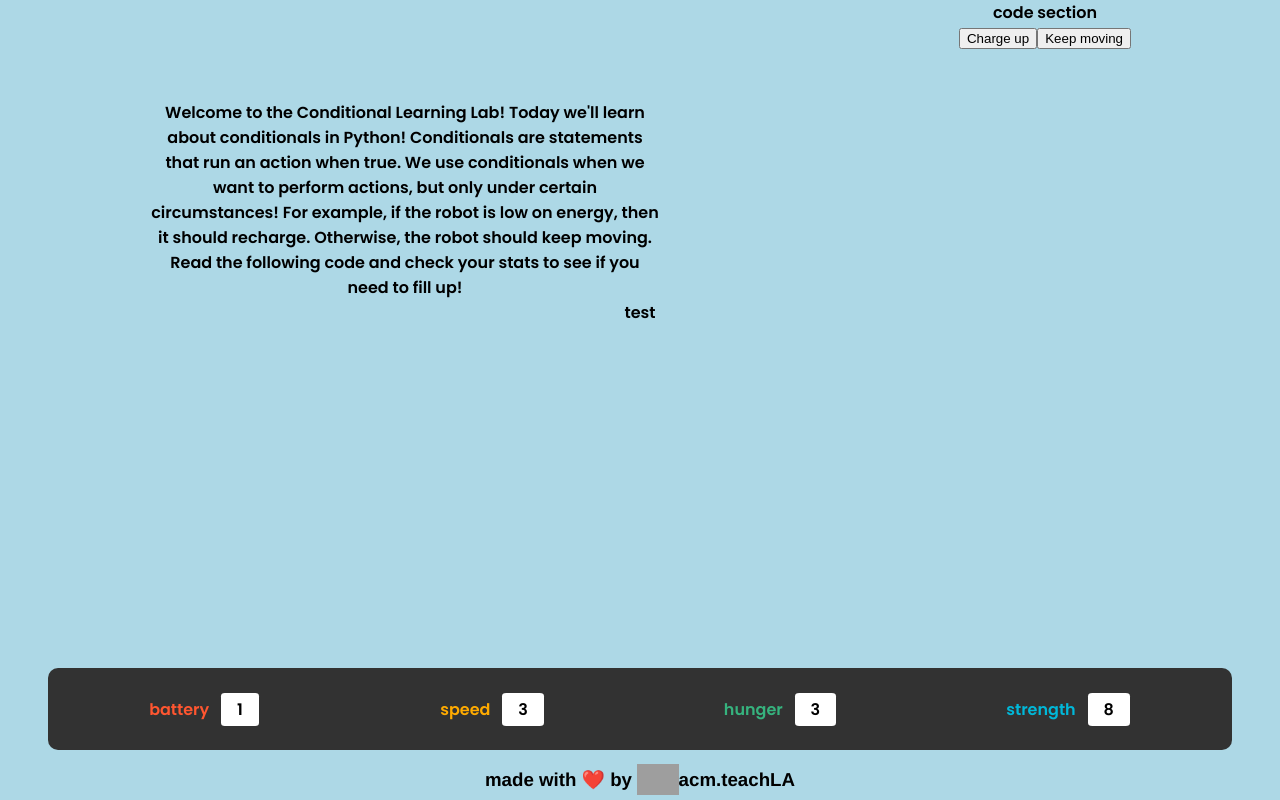
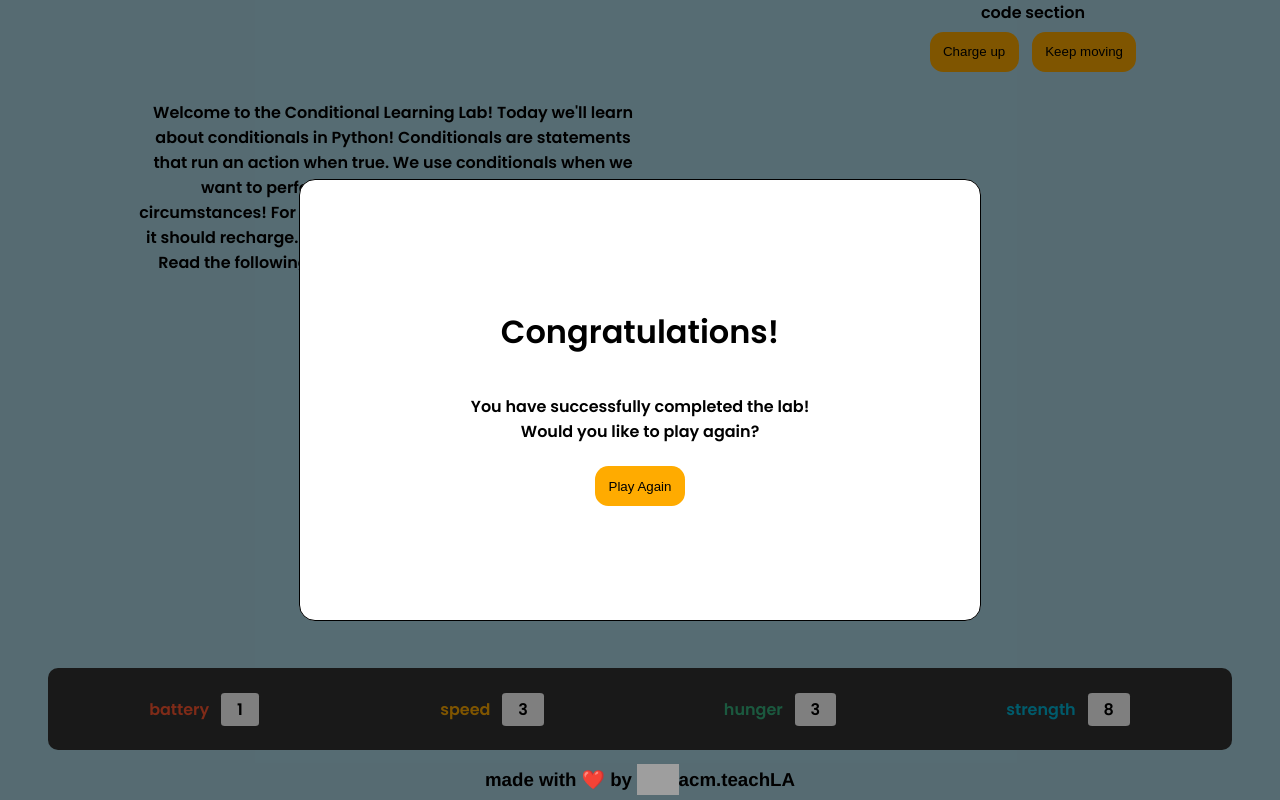
Before and after one commit to uclaacm/conditional-learning-lab, a React app: page / in a window 1280 px wide. Built offline with nearby package versions, Linux system fonts and the light colour scheme; grey boxes are pictures that could not be loaded; a web font is replaced by a local one.

Commit message:
* Initial play again modal component commit * Modal is left to be automatically open for demo but need to change   later

```diff
--- a/package.json
+++ b/package.json
@@ -11,11 +11,13 @@
   "dependencies": {
     "@types/react": "^17.0.33",
     "@types/react-dom": "^17.0.9",
+    "@types/react-modal": "^3.13.1",
     "@types/react-router-dom": "^5.3.2",
     "babelify": "^10.0.0",
     "browserify": "^17.0.0",
     "react": "^17.0.2",
     "react-dom": "^17.0.2",
+    "react-modal": "^3.14.4",
     "react-router-dom": "^5.3.0"
   },
   "devDependencies": {
--- a/src/components/pages/Landing.tsx
+++ b/src/components/pages/Landing.tsx
@@ -1,6 +1,13 @@
+import React from 'react';
+import PlayAgain from '../shared/PlayAgain';
+
 export default function Landing(): JSX.Element {
 
   return (
-    <div>test</div>
+    <React.Fragment>
+      <PlayAgain>
+
+      </PlayAgain>
+    </React.Fragment>
   );
 }
--- a/src/components/shared/ChoiceButton.tsx
+++ b/src/components/shared/ChoiceButton.tsx
@@ -9,7 +9,7 @@ interface statsProps {
 export default function Stats(props:statsProps): JSX.Element {
   return (
     <Link to={props.toPage}>
-      <button onClick={props.onClick}>{props.text}</button>
+      <button className="choice-button" onClick={props.onClick}>{props.text}</button>
     </Link>
   );
 }
--- /dev/null
+++ b/src/components/shared/PlayAgain.tsx
@@ -0,0 +1,60 @@
+import React, { useState } from 'react';
+import Modal from 'react-modal';
+import '../../styles/playAgain.scss';
+import ChoiceButton from './ChoiceButton';
+
+/*
+interface PlayAgainProps {
+    modalOpen: boolean,
+}
+*/
+
+export default function PlayAgain(/*props: PlayAgainProps*/ ): JSX.Element {
+  //const { modalOpen } = props;
+
+  const [open, setOpen] = useState(true);
+
+  return (
+    <Modal
+      style={{
+        overlay: {
+          position: 'fixed',
+          top: 0,
+          left: 0,
+          right: 0,
+          bottom: 0,
+          backgroundColor: 'rgba(0, 0, 0, 0.5)',
+        },
+        content: {
+          top: '50%',
+          left: '50%',
+          border: '1px solid black',
+          background: '#fff',
+          width: '50%',
+          height: '50%',
+          transform: 'translate(-50%, -50%)',
+          position: 'fixed',
+          borderRadius: '1em',
+        },
+      }}
+      isOpen={open}
+    >
+      <div className="modal-content">
+        <h1>
+                    Congratulations!
+        </h1>
+
+        <p>
+                    You have successfully completed the lab! <br />
+                    Would you like to play again?
+        </p>
+
+        <ChoiceButton
+          text="Play Again"
+          toPage="/" //landing page, should take you here from last level
+          onClick={() => setOpen(false)}
+        />
+      </div>
+    </Modal>
+  );
+}
--- a/src/styles/choiceButton.scss
+++ b/src/styles/choiceButton.scss
@@ -1 +1,16 @@
 @import 'global';
+
+.choice-button {
+  background-color: #ffab00;
+  border: 0;
+  border-radius: 1em;
+  height: 3em;
+  margin: 0.5em;
+  padding: 0 1em;
+
+  &:hover {
+    background-color: #d48e00;
+    cursor: pointer;
+    transition-duration: 0.2s;
+  }
+}
--- /dev/null
+++ b/src/styles/playAgain.scss
@@ -0,0 +1,9 @@
+.modal-content {
+  align-items: center;
+  display: flex;
+  flex-direction: column;
+  height: 100%;
+  justify-content: center;
+  text-align: center;
+  width: 100%;
+}
```
Also changed, not shown: 1 other file (tests, documents, lock files or other folders).
